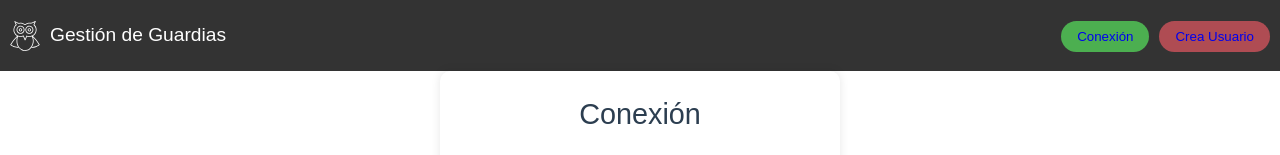
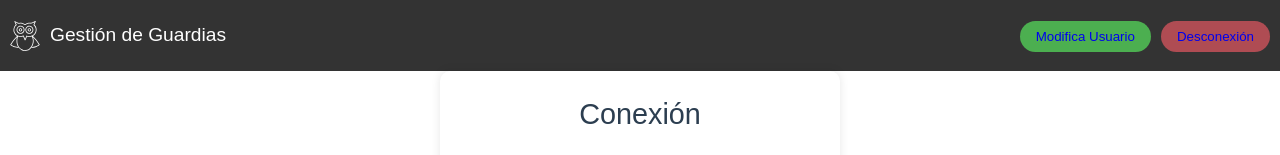
Before and after one commit to PEREDAFP/guardias, a Vue app: page /login in a window 1280 px wide. Shown: the top 155 px of the page. Built offline with nearby package versions, Linux system fonts and the light colour scheme; the HTML template or start-up script is replaced by a standard one.

Commit message:
Volvemos a modificar botonera

```diff
--- a/src/components/cabecera/botoneraPrincipal.vue
+++ b/src/components/cabecera/botoneraPrincipal.vue
@@ -1,5 +1,5 @@
 <script setup lang="ts">
-import { toRefs } from 'vue'
+//import { toRefs } from 'vue'
 //Textos obtenidos del .env
 const LOGIN: string = import.meta.env.VITE_LOGIN
 const LOGOUT: string = import.meta.env.VITE_LOGOUT
@@ -9,7 +9,7 @@ const MODIFICA_USUARIO: string  = import.meta.env.VITE_MODIFICA_USUARIO
 interface Props {
   conectado: boolean
 }
-const { conectado } = defineProps<Props>()
+const conectado = defineProps<Props>()
 </script>
 
 <template>
```
